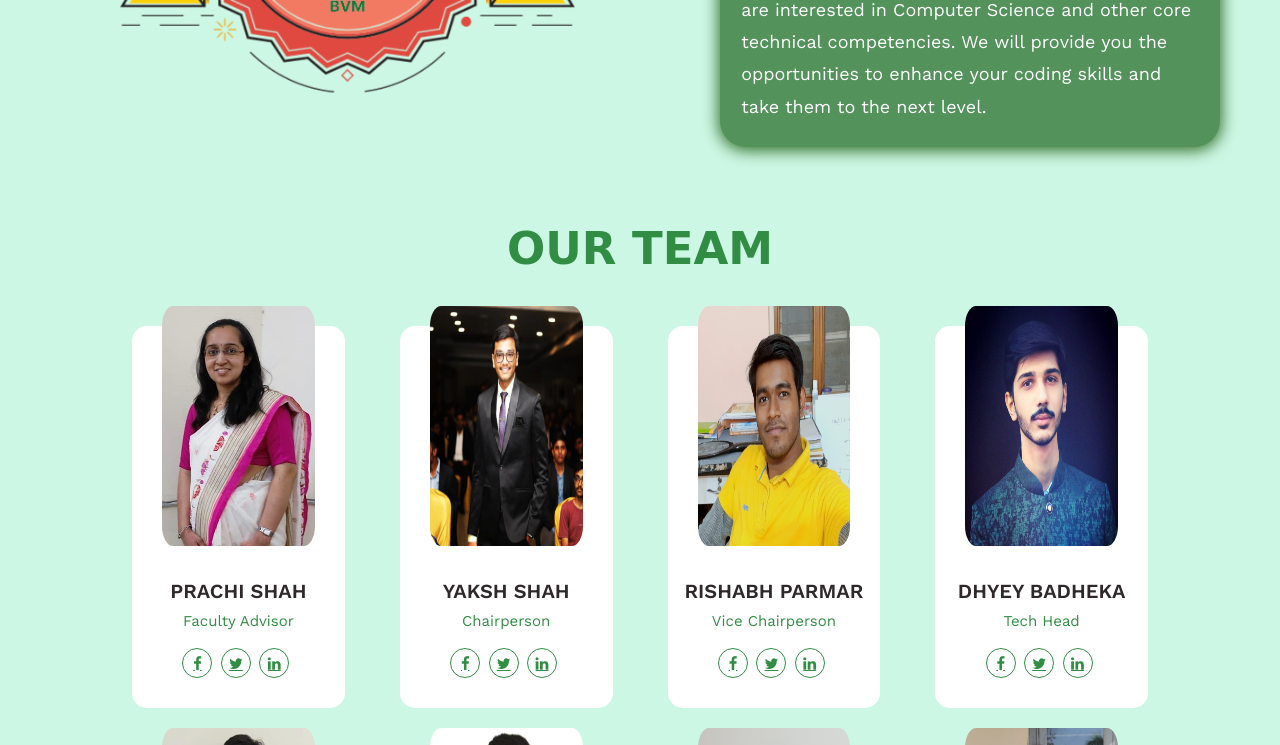
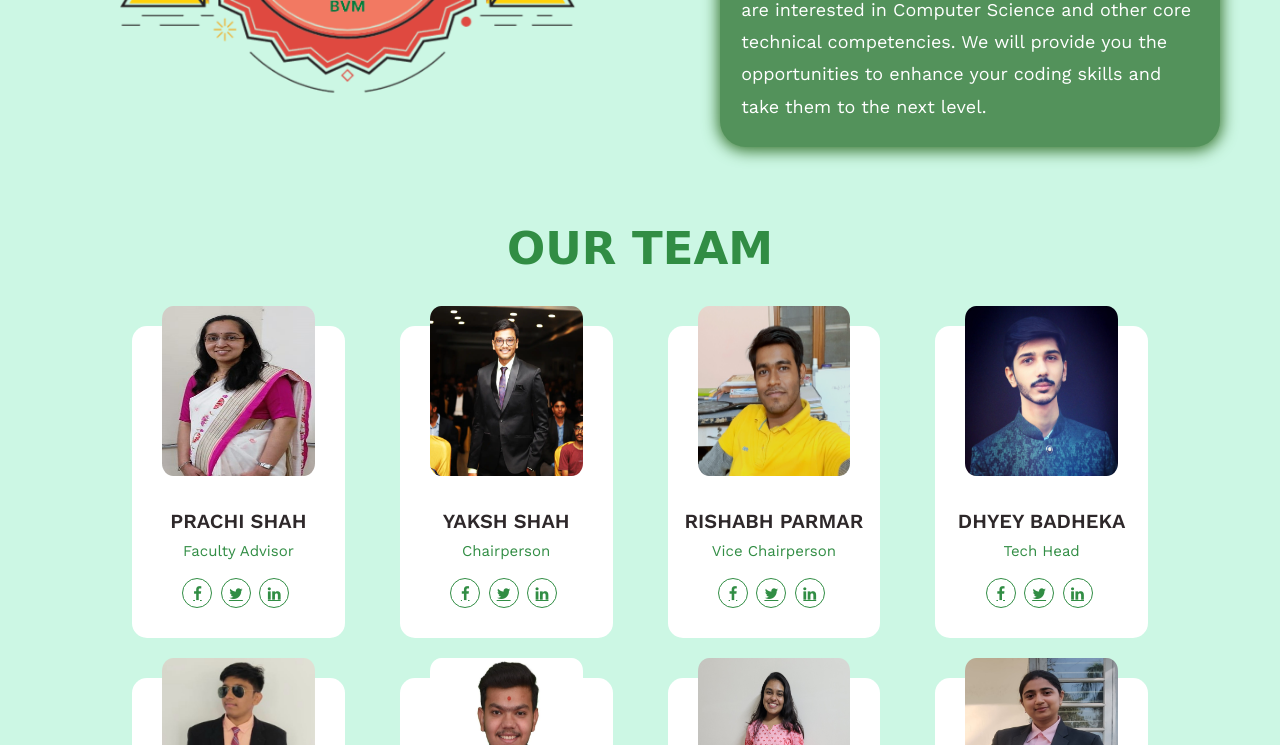
Before and after one commit to GFGBVM/gfgweb, a plain HTML site: page index.html in a window 1280 px wide. Shown: the part 483-1228 px from the top of the page. Drawn offline with nearby package versions, Linux system fonts and the light colour scheme.

Commit message:
fixed image height

```diff
--- a/style.css
+++ b/style.css
@@ -374,7 +374,7 @@ margin-bottom: 9px;
 } */
 .pic img{
   width: 100%;
-  height: 250px;
+  height: 180px;
   border-radius: 10%;
   transform: translateY(-55px);
   padding:5px;
```
